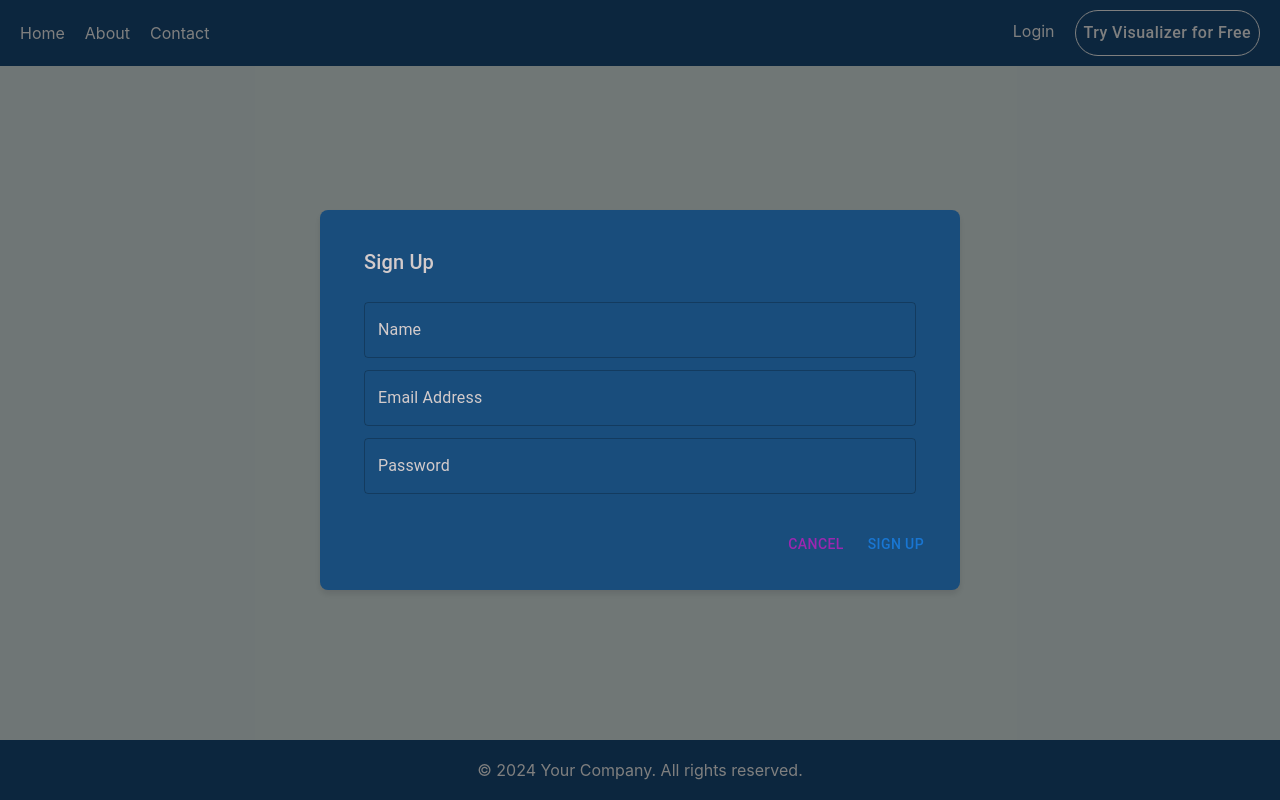
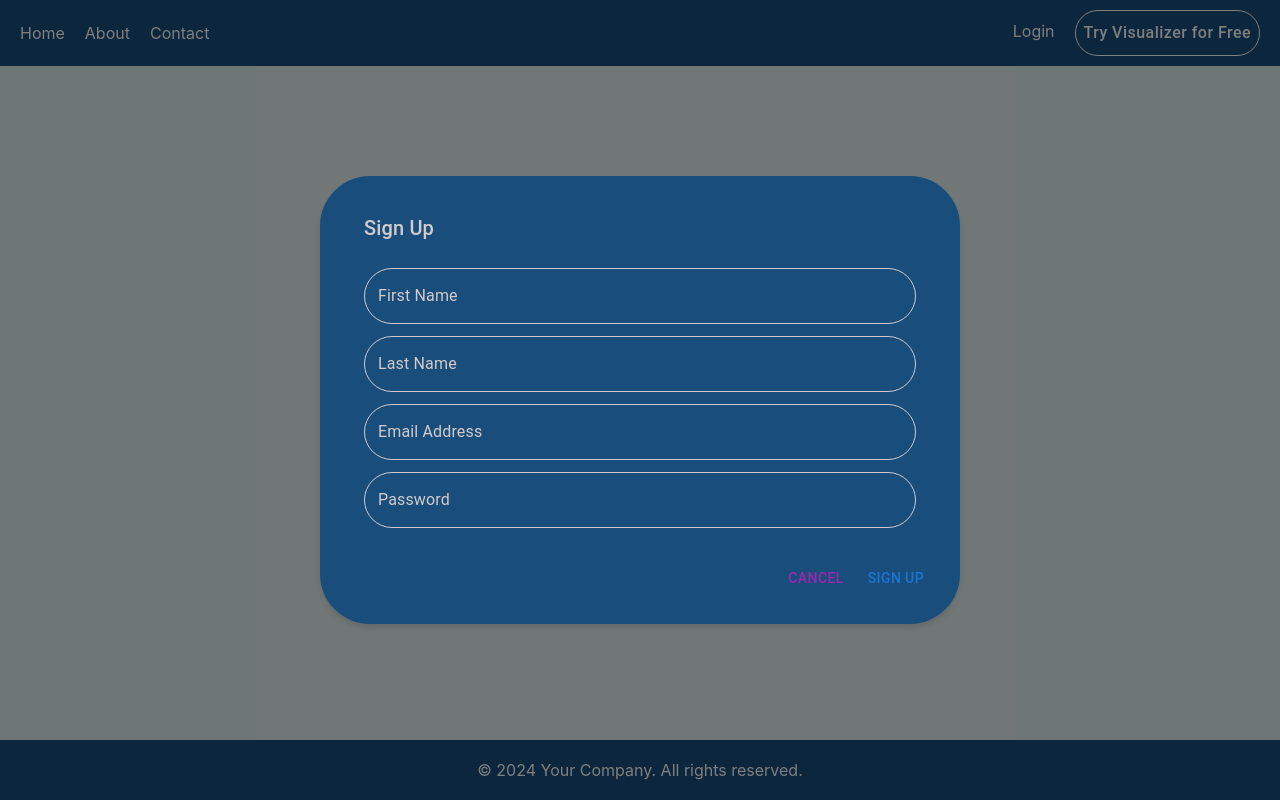
Before and after one commit to 0xDaybreak/carcarou, a React (Create React App) app: page / in a window 1280 px wide. Both pictures are taken after a click on the button "Try Visualizer for Free". Built offline with nearby package versions, Linux system fonts and the light colour scheme.

Commit message:
ui signup improvements

```diff
--- a/src/components/home/DialogComp.css
+++ b/src/components/home/DialogComp.css
@@ -4,13 +4,10 @@
     color: #d3cbcb;
 }
 
-/* DialogComp.css */
-
-/* Styles for the dialog paper */
 .custom-dialog-paper .MuiPaper-root {
-    background-color: #194d7c; /* Background color of the dialog */
-    color: #333; /* Font color */
-    border-radius: 8px;
+    background-color: #194d7c;
+    color: #333;
+    border-radius: 50px;
     box-shadow: 0 4px 6px rgba(0, 0, 0, 0.1);
     padding: 20px;
     font-family: Arial, sans-serif;
@@ -21,4 +18,11 @@
 }
 .custom-dialog-content .MuiInputBase-input {
     color: #d3cbcb;
+
 }
+
+.custom-dialog-content .MuiOutlinedInput-root .MuiOutlinedInput-notchedOutline {
+    border-color: #d3cbcb;
+    border-radius: 40px;
+
+}
--- a/src/components/home/DialogComp.tsx
+++ b/src/components/home/DialogComp.tsx
@@ -20,7 +20,8 @@ const DialogComp:React.FC<DialogCompProps> = (props) => {
         <Dialog open={props.open} onClose={props.onClick} className={"custom-dialog-paper"}>
             <DialogTitle className={"custom-dialog-content"}>Sign Up</DialogTitle>
             <DialogContent className={"custom-dialog-content"}>
-                <TextField autoFocus margin="dense" label="Name" type="text" fullWidth/>
+                <TextField autoFocus margin="dense" label="First Name" type="text" fullWidth/>
+                <TextField autoFocus margin="dense" label="Last Name" type="text" fullWidth/>
                 <TextField margin="dense" label="Email Address" type="email" fullWidth />
                 <TextField margin="dense" label="Password" type="password" fullWidth/>
             </DialogContent>
```
